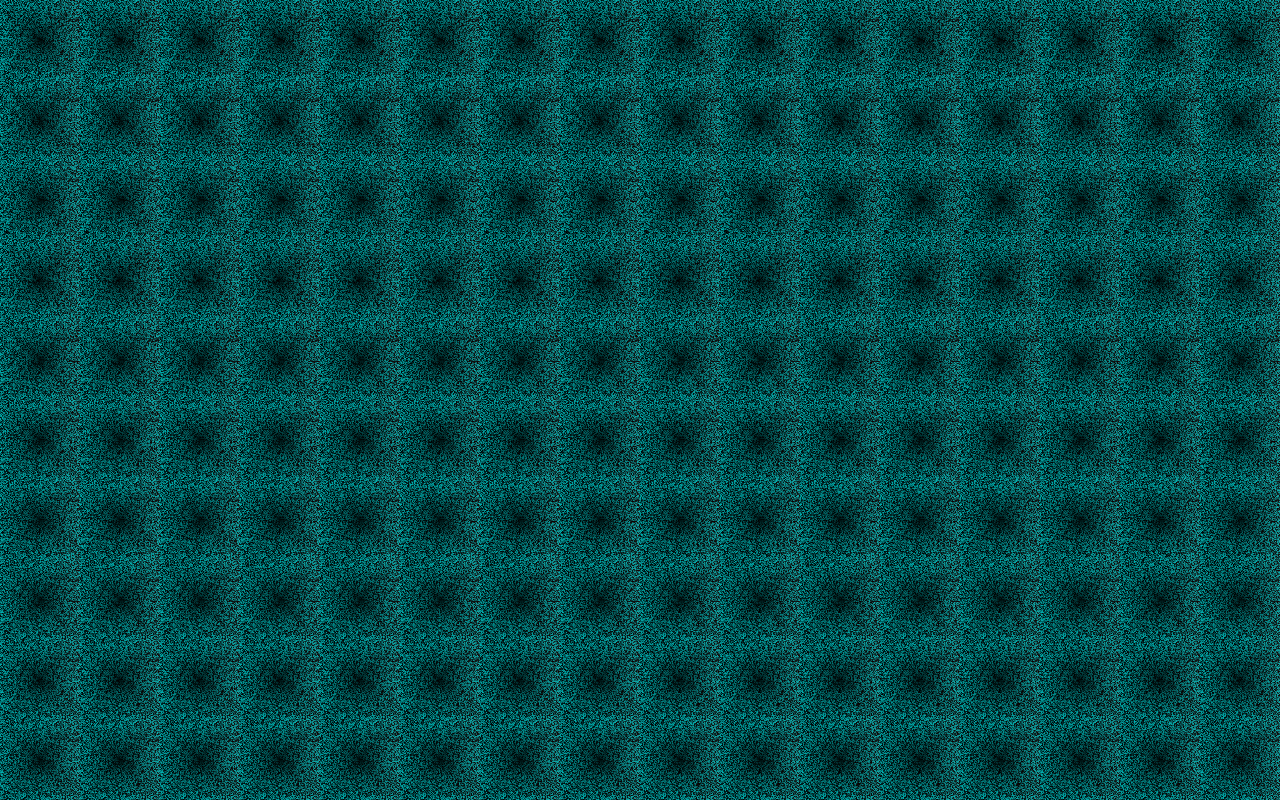
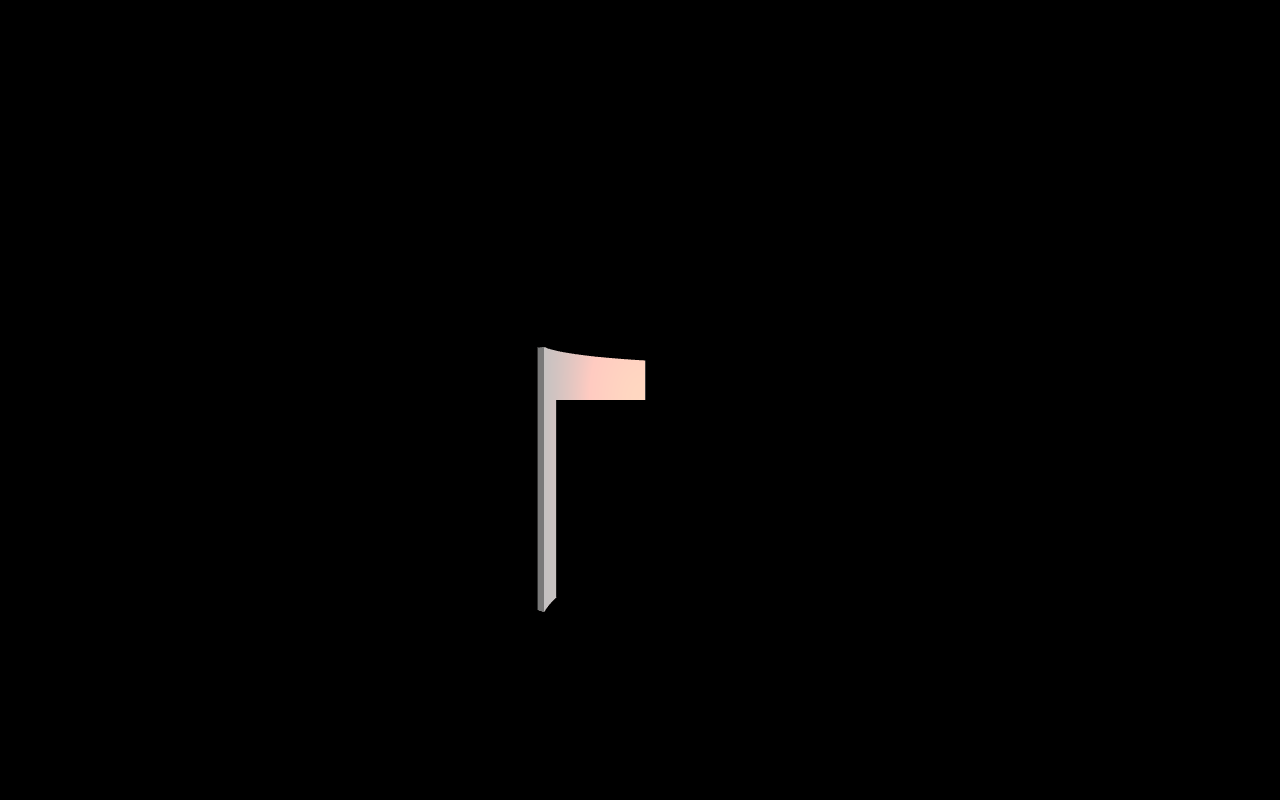
Before and after one commit to rusicsemenov/shaders, a website built with Vite: page index.html in a window 1280 px wide. Built offline with nearby package versions, Linux system fonts and the light colour scheme; animation ran at ten frames a second.

Commit message:
add 23_main.ts to implement a new G-shaped geometry and update index.html to reference the new script

```diff
--- a/index.html
+++ b/index.html
@@ -9,6 +9,6 @@
     </head>
     <body>
         <div id="app"></div>
-        <script type="module" src="/src/22_main.ts"></script>
+        <script type="module" src="/src/23_main.ts"></script>
     </body>
 </html>
--- /dev/null
+++ b/pnpm-workspace.yaml
@@ -0,0 +1,2 @@
+minimumReleaseAgeExclude:
+  - prettier@3.9.1
--- a/src/01_main.ts
+++ b/src/01_main.ts
@@ -13,7 +13,6 @@ const geometry = new THREE.PlaneGeometry(10, 10, 100, 100);
 
 const vertexShader = `
     uniform float iTime;
-
 
     void main() {
         vec3 pos = position;
--- /dev/null
+++ b/src/23_main.ts
@@ -0,0 +1,114 @@
+import './style.css';
+import * as THREE from 'three';
+import { mergeGeometries } from 'three/addons/utils/BufferGeometryUtils.js';
+
+const scene = new THREE.Scene();
+const camera = new THREE.PerspectiveCamera(60, window.innerWidth / window.innerHeight, 0.1, 100);
+camera.position.set(-5, 0, 5);
+camera.lookAt(0, 0, 0);
+
+const renderer = new THREE.WebGLRenderer({ antialias: true });
+renderer.setSize(window.innerWidth, window.innerHeight);
+renderer.setAnimationLoop(animate);
+document.querySelector('#app')?.appendChild(renderer.domElement);
+
+window.addEventListener('resize', () => {
+    renderer.setSize(window.innerWidth, window.innerHeight);
+    camera.aspect = window.innerWidth / window.innerHeight;
+    camera.updateProjectionMatrix();
+});
+
+// Г-shape: horizontal arm x=-2..0 y=0..0.4, vertical arm x=-2..-1.6 y=-1.6..0
+// Two BoxGeometries with interior subdivisions merged into one
+function createGGeometry(): THREE.BufferGeometry {
+    const depth = 0.08;
+    const S = 16; // segments
+
+    const hArm = new THREE.BoxGeometry(2, 0.4, depth, S, 4, 1);
+    hArm.translate(-1, 0.2, depth / 2);
+
+    const vArm = new THREE.BoxGeometry(0.4, 1.6, depth, 4, S, 1);
+    vArm.translate(-1.8, -0.8, depth / 2);
+
+    return mergeGeometries([hArm, vArm]);
+}
+
+const cardGeo = createGGeometry();
+
+function createCardMaterial(): THREE.MeshStandardMaterial {
+    const mat = new THREE.MeshStandardMaterial({ color: 0xffffff, side: THREE.DoubleSide });
+    mat.onBeforeCompile = (shader) => {
+        shader.uniforms.uBend = { value: 0 };
+        shader.vertexShader = 'uniform float uBend;\n' + shader.vertexShader;
+        shader.vertexShader = shader.vertexShader.replace(
+            '#include <begin_vertex>',
+            `
+            #include <begin_vertex>
+            // circular-arc bend in XZ plane: horizontal arm curves from lying flat to pointing up
+            float s = max(0.0, -position.x);
+            float theta = (s / 2.0) * uBend;
+            float R_sin   = abs(uBend) > 0.0001 ? 2.0 * sin(theta) / uBend : s;
+            float R_1mCos = abs(uBend) > 0.0001 ? 2.0 * (1.0 - cos(theta)) / uBend : 0.0;
+            transformed.x = -R_sin;
+            transformed.z += R_1mCos;
+            `,
+        );
+        mat.userData.shader = shader;
+    };
+    return mat;
+}
+
+interface CardData {
+    mesh: THREE.Mesh;
+    mat: THREE.MeshStandardMaterial;
+}
+
+function createStack(count: number): { group: THREE.Group; cards: CardData[] } {
+    const group = new THREE.Group();
+    const cards: CardData[] = [];
+
+    for (let i = 0; i < count; i++) {
+        const mat = createCardMaterial();
+        const mesh = new THREE.Mesh(cardGeo, mat);
+        mesh.position.z = i * 0.06;
+        group.add(mesh);
+        cards.push({ mesh, mat });
+    }
+    return { group, cards };
+}
+
+const { group: leftGroup, cards: leftCards } = createStack(1);
+scene.add(leftGroup);
+
+const { group: rightGroup, cards: rightCards } = createStack(12);
+rightGroup.scale.x = -1.0; // mirror horizontally
+rightGroup.position.x = 0.5;
+// scene.add(rightGroup);
+
+const ambientLight = new THREE.AmbientLight(0xffffff, 0.6);
+scene.add(ambientLight);
+
+const directionalLight = new THREE.DirectionalLight(0xffffff, 1.5);
+directionalLight.position.set(0, 5, 5);
+scene.add(directionalLight);
+
+const orangeLight = new THREE.PointLight(0xff6600, 3, 6);
+orangeLight.position.set(0, 0, 1);
+scene.add(orangeLight);
+
+function setBend(card: CardData, value: number) {
+    if (card.mat.userData.shader) {
+        card.mat.userData.shader.uniforms.uBend.value = value;
+    }
+}
+
+function animate(time: number) {
+    const t = time / 1000;
+
+    setBend(leftCards.at(-1)!, Math.sin(t) * 0.8);
+    // setBend(leftCards.at(-2)!, Math.sin(t) * 0.3);
+    // setBend(rightCards.at(-1)!, Math.sin(t) * 0.6);
+    // setBend(rightCards.at(-2)!, Math.sin(t) * 0.3);
+
+    renderer.render(scene, camera);
+}
```
Also changed, not shown: package.json (+5 -5 lines), pnpm-lock.yaml.
